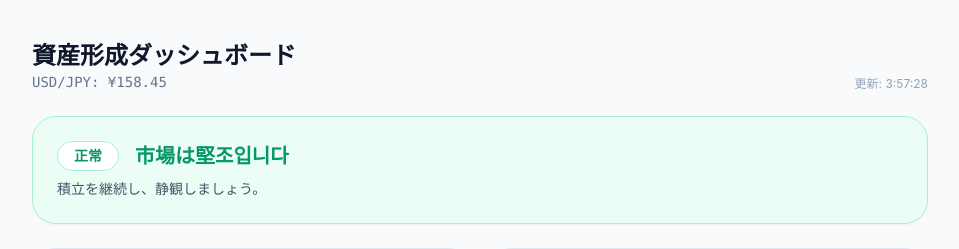
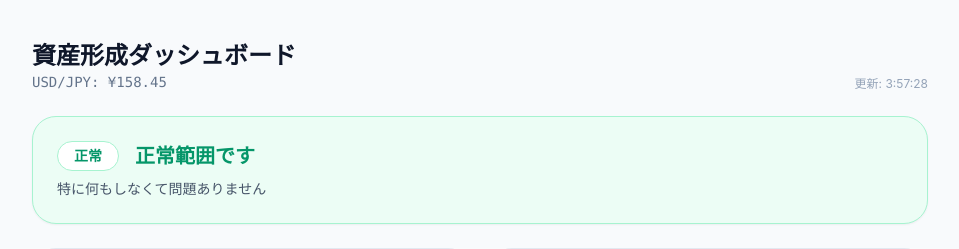
Before and after one commit to MIYU8305/InvestApp, a Next.js app: page / in a window 1280 px wide. Shown: the top 249 px of the page, without its empty margins (160-1119 px from the left). Built offline with nearby package versions, Linux system fonts and the light colour scheme.

Commit message:
Fix: 대시보드 디자인 및 레이아웃 수정

```diff
--- a/app/page.tsx
+++ b/app/page.tsx
@@ -26,8 +26,8 @@ export default function InvestmentDashboard() {
         color: "text-emerald-600",
         bg: "bg-emerald-50",
         border: "border-emerald-200",
-        message: "市場は堅조입니다",
-        detail: "積立を継続し、静観しましょう。",
+        message: "正常範囲です",
+        detail: "特に何もしなくて問題ありません",
       };
     } else if (dropRate > -15) {
       return {
@@ -36,7 +36,7 @@ export default function InvestmentDashboard() {
         bg: "bg-amber-50",
         border: "border-amber-200",
         message: "押し目買いの検討",
-        detail: "少しずつ追加購入を検討해도 좋습니다.",
+        detail: "少しずつ追加購入を検討してください。",
       };
     } else {
       return {
```
